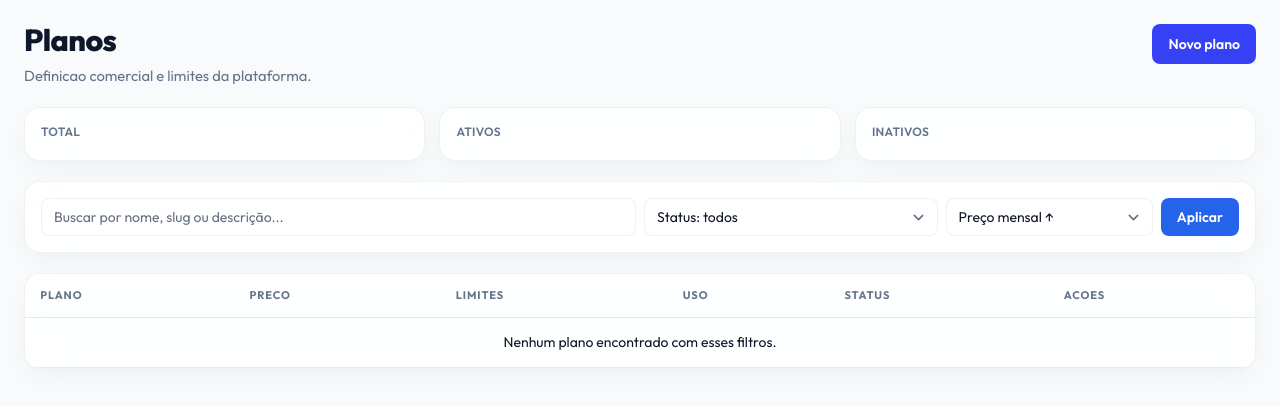
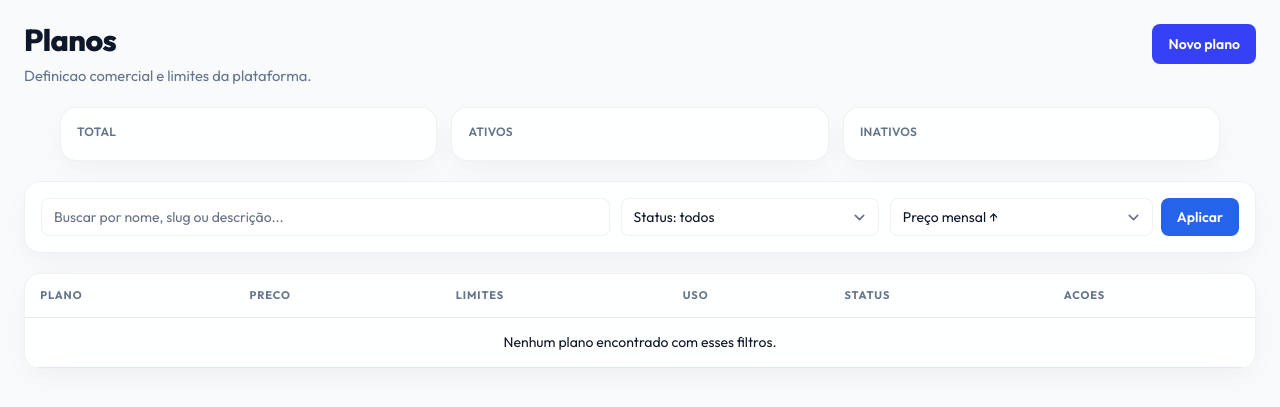
Before and after one commit to TavaresEnok/backup-center-ajust-consulting, a Python web app: template app/templates/superadmin/plans/list.html in a window 1280 px wide. Shown: the top 407 px of the page. Run offline with Jinja, Linux system fonts and the light colour scheme; the template is opened without the code that fills it, so the values that code supplies are empty.

Commit message:
Normalize superadmin summary and filter layouts

```diff
--- a/app/templates/base.html
+++ b/app/templates/base.html
@@ -147,8 +147,44 @@
             gap: 0.9rem;
         }
 
+        .admin-summary-strip {
+            width: 100%;
+            max-width: var(--admin-summary-max, 1160px);
+            margin: 0 auto;
+        }
+
+        .admin-summary-strip--wide {
+            --admin-summary-max: 1280px;
+        }
+
+        .admin-summary-strip--full {
+            --admin-summary-max: 1440px;
+        }
+
         .admin-filter-card {
             padding: 1rem;
+        }
+
+        .admin-inline-filters {
+            display: grid;
+            gap: 0.65rem;
+            grid-template-columns: 1fr;
+        }
+
+        .admin-inline-actions {
+            display: flex;
+            gap: 0.5rem;
+        }
+
+        @media (min-width: 1280px) {
+            .admin-inline-filters {
+                grid-template-columns: var(--admin-filter-columns, 1fr);
+                align-items: center;
+            }
+
+            .admin-inline-actions {
+                justify-content: flex-end;
+            }
         }
 
         .admin-table {
--- a/app/templates/superadmin/dashboard.html
+++ b/app/templates/superadmin/dashboard.html
@@ -508,7 +508,7 @@
 
     <section id="overview" class="grid grid-cols-1 gap-4 xl:grid-cols-12">
         <div class="xl:col-span-8 space-y-4">
-            <div class="grid grid-cols-1 gap-4 md:grid-cols-2 2xl:grid-cols-4">
+            <div class="admin-summary-strip admin-summary-strip--full grid grid-cols-1 gap-4 sm:grid-cols-2 xl:grid-cols-4">
                 <div class="metric-card drill-trigger" data-drill-type="payment" data-drill-value="active" data-drill-label="Clientes com pagamento ativo" data-drill-key="payment:active">
                     <p class="metric-label">Clientes ativos</p>
                     <p class="metric-value">{{ stats.tenants_active }} / {{ stats.tenants_total }}</p>
--- a/app/templates/superadmin/plans/list.html
+++ b/app/templates/superadmin/plans/list.html
@@ -17,7 +17,7 @@
         </div>
     </div>
 
-    <div class="admin-card-grid grid-cols-1 sm:grid-cols-3">
+    <div class="admin-card-grid admin-summary-strip grid-cols-1 sm:grid-cols-3 lg:grid-cols-3">
         <div class="premium-card p-4">
             <p class="text-xs font-semibold uppercase tracking-wide text-[var(--text-muted)]">Total</p>
             <p class="mt-1 text-2xl font-bold text-[var(--text-main)]">{{ stats.total }}</p>
@@ -33,15 +33,16 @@
     </div>
 
     <div class="premium-card admin-filter-card">
-        <form method="GET" class="grid grid-cols-1 gap-2 md:grid-cols-4">
+        <form method="GET" class="admin-inline-filters"
+            style="--admin-filter-columns: minmax(320px, 2.2fr) minmax(170px, 1fr) minmax(260px, 1.35fr);">
             <input type="text" name="q" value="{{ q }}" placeholder="Buscar por nome, slug ou descrição..."
-                class="rounded-lg border border-[var(--card-border)] bg-[var(--card-bg)] px-3 py-2 text-sm text-[var(--text-main)] md:col-span-2">
+                class="rounded-lg border border-[var(--card-border)] bg-[var(--card-bg)] px-3 py-2 text-sm text-[var(--text-main)]">
             <select name="status" class="rounded-lg border border-[var(--card-border)] bg-[var(--card-bg)] px-3 py-2 text-sm text-[var(--text-main)]">
                 <option value="all" {% if status == 'all' %}selected{% endif %}>Status: todos</option>
                 <option value="active" {% if status == 'active' %}selected{% endif %}>Ativos</option>
                 <option value="inactive" {% if status == 'inactive' %}selected{% endif %}>Inativos</option>
             </select>
-            <div class="flex gap-2">
+            <div class="admin-inline-actions">
                 <select name="sort" class="w-full rounded-lg border border-[var(--card-border)] bg-[var(--card-bg)] px-3 py-2 text-sm text-[var(--text-main)]">
                     <option value="price_monthly_asc" {% if sort == 'price_monthly_asc' %}selected{% endif %}>Preço mensal ↑</option>
                     <option value="price_monthly_desc" {% if sort == 'price_monthly_desc' %}selected{% endif %}>Preço mensal ↓</option>
--- a/app/templates/superadmin/tenants/detail.html
+++ b/app/templates/superadmin/tenants/detail.html
@@ -121,7 +121,7 @@
         </div>
     </section>
 
-    <section class="grid grid-cols-1 gap-3 md:grid-cols-2 xl:grid-cols-4">
+    <section class="admin-summary-strip admin-summary-strip--full grid grid-cols-1 gap-3 sm:grid-cols-2 lg:grid-cols-4">
         <div class="tenant-metric p-4">
             <p class="text-xs font-semibold uppercase tracking-[0.12em] text-[var(--text-muted)]">Inventario</p>
             <p class="mt-2 text-2xl font-bold text-[var(--text-main)]">{{ stats.device_count }}</p>
```
Also changed, not shown: app/templates/superadmin/billing/list.html (+9 -3 lines), app/templates/superadmin/device_types/list.html (+5 -4 lines), app/templates/superadmin/users/list.html (+5 -4 lines).
